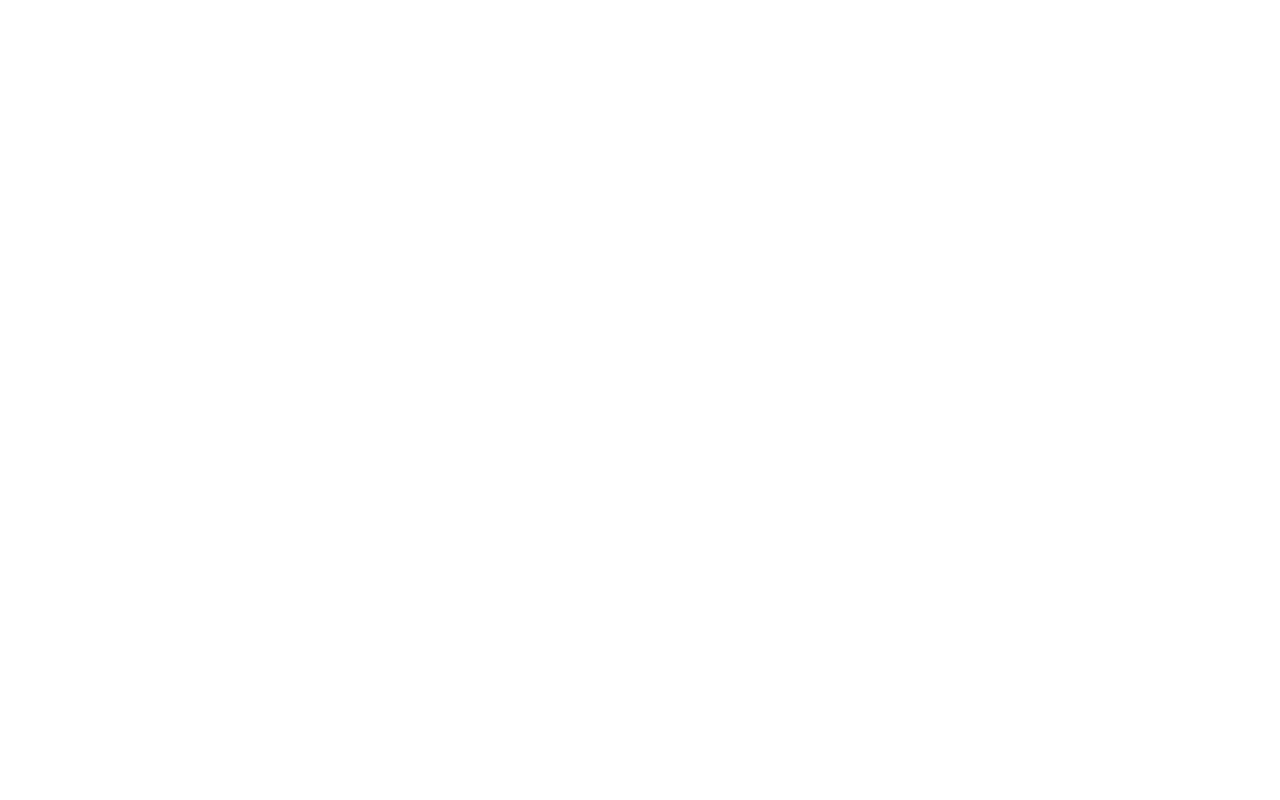
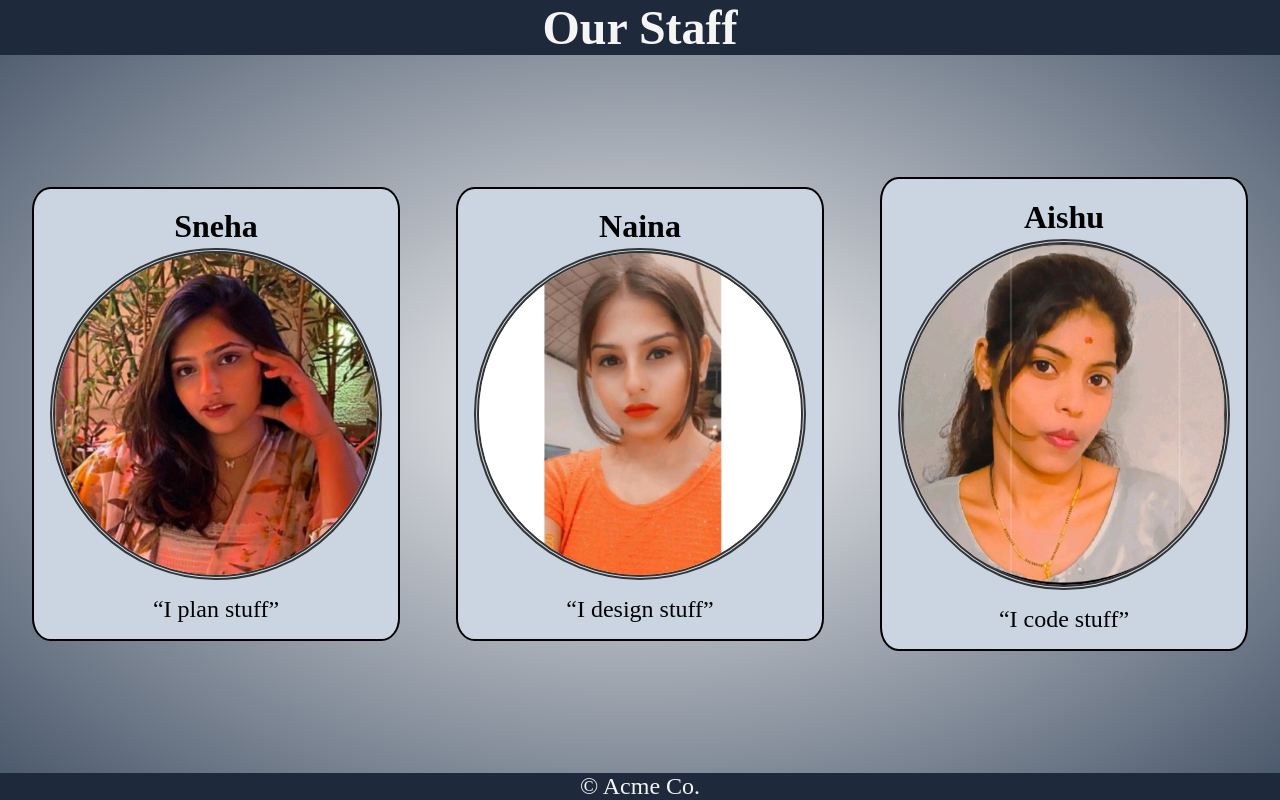
Before and after one commit to sparrowCodes/html_css_course, a plain HTML site: page css_course/projects/17.employee cards/index.html in a window 1280 px wide. Drawn offline with Linux system fonts and the light colour scheme.

Commit message:
employee card project

```diff
--- a/css_course/projects/17.employee cards/css/style.css
+++ b/css_course/projects/17.employee cards/css/style.css
@@ -0,0 +1,174 @@
+* {
+  margin: 0;
+  padding: 0;
+  box-sizing: border-box;
+}
+html {
+  scroll-behavior: smooth;
+}
+img {
+  display: block;
+  max-width: 100%;
+  height: auto;
+}
+
+/* FOR IPHONE 5/SE */
+body {
+  font-size: 1.5rem;
+  min-height: 100vh;
+  background-color: #475569;
+  background-image: radial-gradient(whitesmoke, #475569);
+  display: flex;
+  flex-direction: column;
+}
+header,
+footer {
+  position: sticky;
+  background-color: #1e293b;
+  color: whitesmoke;
+  text-align: center;
+}
+header {
+  top: 0;
+}
+footer {
+  bottom: 0;
+}
+nav {
+  background-color: white;
+  padding: 0.5rem;
+  border-bottom: 2px solid black;
+  font-weight: bolder;
+  display: flex;
+  justify-content: space-evenly;
+}
+nav a,
+nav a:visited {
+  color: black;
+}
+nav a:hover,
+nav a:focus {
+  color: hsla(0, 0%, 20%, 0.6);
+}
+main {
+  flex-grow: 1;
+  display: flex;
+  flex-direction: column;
+  align-items: center;
+  gap: 1.5rem;
+  padding: 1rem;
+}
+.card {
+  scroll-margin-top: 8rem;
+  width: min(100%, 350px);
+  background-color: #cbd5e1;
+  margin: 1rem;
+  padding: 1rem;
+  border: 2px solid black;
+  border-radius: 5%;
+  display: flex;
+  flex-direction: column;
+  align-items: center;
+}
+.card figure {
+  display: flex;
+  flex-flow: column nowrap;
+}
+.card img {
+  border: 5px double #333;
+  border-radius: 50%;
+}
+.card figcaption {
+  font-weight: bolder;
+  font-size: 2rem;
+  margin: 1rem;
+  text-align: center;
+}
+
+/* SMALL DEVICE */
+@media screen and (min-width: 576px) {
+  main {
+    justify-content: center;
+    flex-flow: row nowrap;
+    padding: 1rem;
+  }
+  nav {
+    display: none;
+  }
+  .card {
+    width: min(100%, 400px);
+  }
+  .card:last-child {
+    order: -1;
+  }
+  p {
+    white-space: nowrap;
+  }
+}
+
+/* MEDIUM DEVICE */
+@media screen and (min-width: 768px) {
+  nav {
+    display: none;
+  }
+  .card {
+    width: min(100%, 325px);
+  }
+  .card figure {
+    flex-flow: column-reverse;
+  }
+  .card figcaption {
+    margin: 0.1em 0;
+  }
+  .card p {
+    margin-top: 1rem;
+  }
+}
+
+/* LARGE DEVICE */
+@media screen and (min-width: 992px) {
+  nav {
+    display: none;
+  }
+  .card {
+    width: min(100%, 400px);
+  }
+  .card:nth-child(2) {
+    order: -1;
+  }
+}
+
+/* XL DEVICE */
+@media screen and (min-width: 1200px) {
+  nav {
+    display: none;
+  }
+  .card {
+    width: min(calc(33%-1rem), 400px);
+  }
+}
+
+/* MOBILE DEVICE LANDSCAPE*/
+@media screen and (max-height: 425px) and (min-aspect-ratio: 7/4) {
+  h1 {
+    font-size: 1.5rem;
+  }
+  nav {
+    display: none;
+  }
+  main {
+    flex-flow: row nowrap;
+    justify-content: space-evenly;
+    align-items: stretch;
+  }
+  .card {
+    width: min(calc(33%-0.25rem), 200px);
+  }
+  .card figcaption,
+  .card p {
+    font-size: 1.25rem;
+  }
+  p {
+    white-space: nowrap;
+  }
+}
--- a/css_course/projects/17.employee cards/index.html
+++ b/css_course/projects/17.employee cards/index.html
@@ -4,7 +4,64 @@
     <meta charset="UTF-8" />
     <meta name="viewport" content="width=device-width, initial-scale=1.0" />
     <link rel="stylesheet" href="css/style.css" />
-    <title>Employee cards</title>
+    <title>OUR STAFF</title>
   </head>
-  <body></body>
+  <body>
+    <header>
+      <h1>Our Staff</h1>
+      <nav class="nav-links">
+        <a href="#aishu">Aishu</a>
+        <a href="#sneha">Sneha</a>
+        <a href="#naina">Naina</a>
+      </nav>
+    </header>
+
+    <main>
+      <article id="aishu" class="card">
+        <figure>
+          <img
+            src="img/IMG_20231129_094128.jpg"
+            alt="Aishu"
+            title="Aishu's profile pic"
+            width="500"
+            height="500"
+          />
+          <figcaption>Aishu</figcaption>
+        </figure>
+        <p><q>I code stuff</q></p>
+      </article>
+
+      <article id="sneha" class="card">
+        <figure>
+          <img
+            src="img/Screenshot_2023-11-29-14-02-51-37_254de13a4bc8758c9908fff1f73e3725.jpg"
+            alt="Sneha"
+            title="Sneha's profile pic"
+            width="500"
+            height="500"
+          />
+          <figcaption>Sneha</figcaption>
+        </figure>
+        <p><q>I plan stuff</q></p>
+      </article>
+
+      <article id="naina" class="card">
+        <figure>
+          <img
+            src="img/Screenshot_2023-11-29-18-04-41-10_254de13a4bc8758c9908fff1f73e3725.jpg"
+            alt="Naina"
+            title="Naina's profile pic"
+            width="500"
+            height="500"
+          />
+          <figcaption>Naina</figcaption>
+        </figure>
+        <p><q>I design stuff</q></p>
+      </article>
+    </main>
+
+    <footer>
+      <p>&#169; Acme Co.</p>
+    </footer>
+  </body>
 </html>
```
